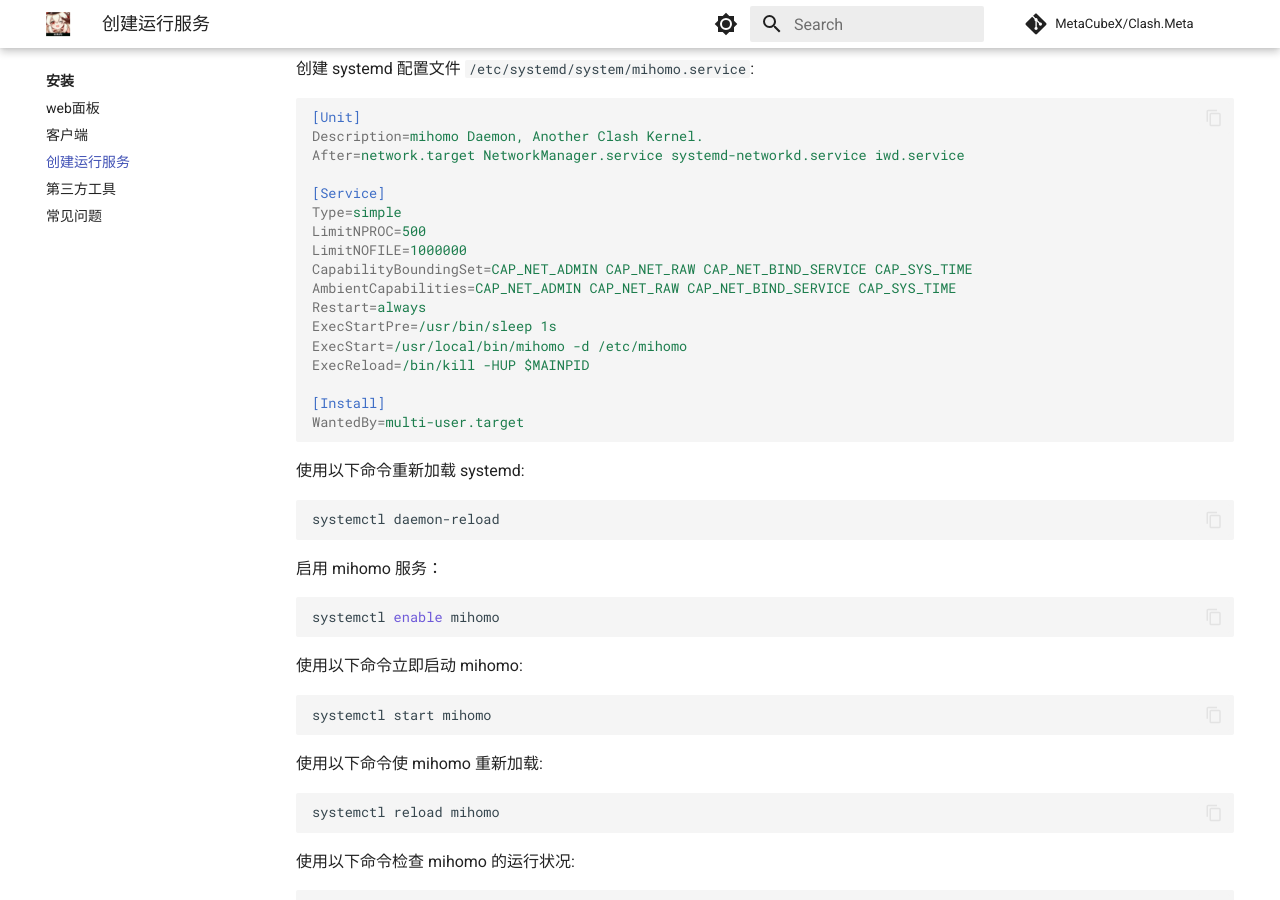
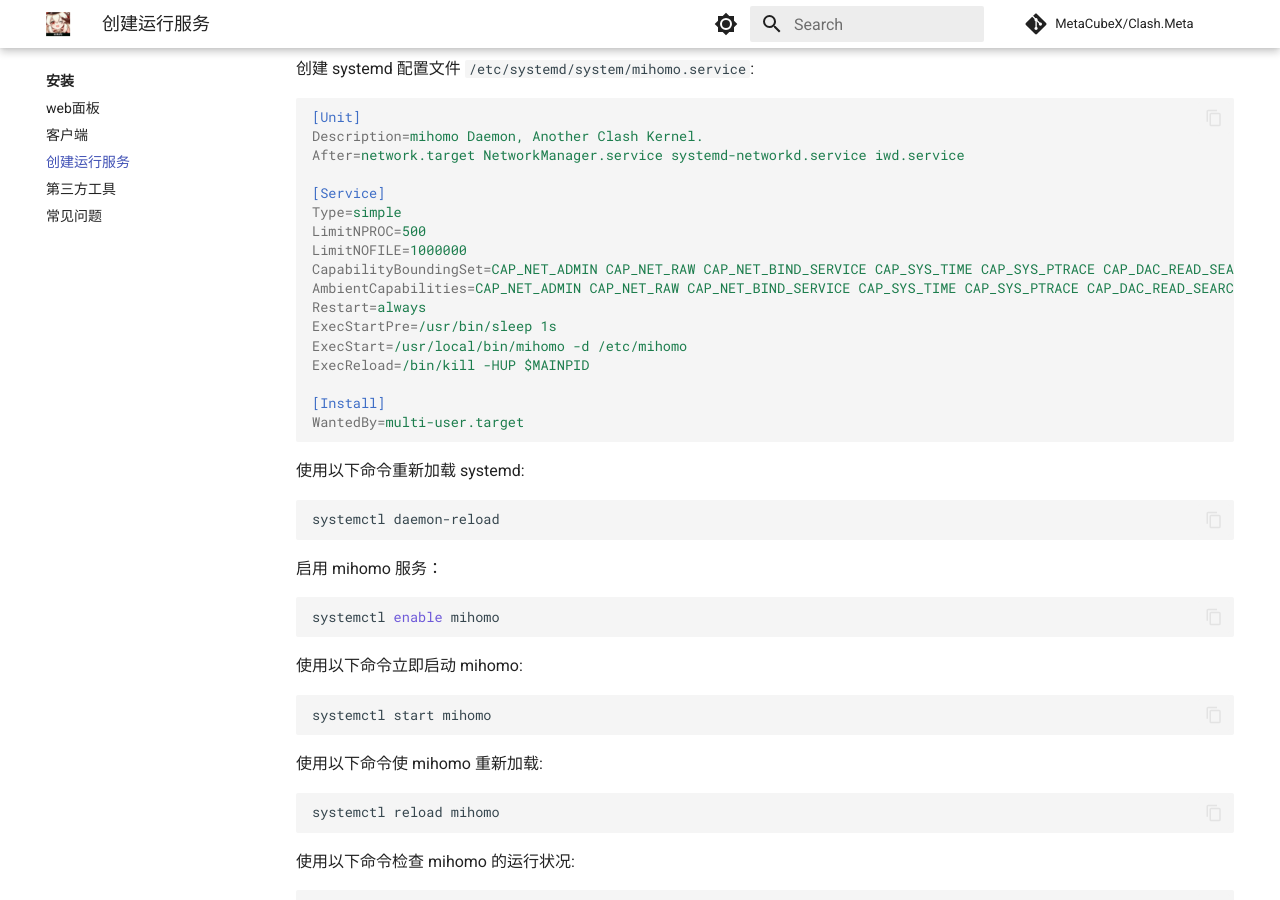
Before and after one commit to MetaCubeX/Meta-Docs, an MkDocs documentation site: the page built from docs/startup/service/index.md, in a window 1280 px wide and 900 px high, scrolled down 509 px. Built offline with MkDocs 1.6.1 and Material for MkDocs 9.7.7, drawn with Linux system fonts in a browser that asks for light colours; comment, search, counter and statistics services are not loaded.

Commit message:
更新 index.md

```diff
--- a/docs/startup/service/index.md
+++ b/docs/startup/service/index.md
@@ -30,8 +30,8 @@ After=network.target NetworkManager.service systemd-networkd.service iwd.service
 Type=simple
 LimitNPROC=500
 LimitNOFILE=1000000
-CapabilityBoundingSet=CAP_NET_ADMIN CAP_NET_RAW CAP_NET_BIND_SERVICE CAP_SYS_TIME
-AmbientCapabilities=CAP_NET_ADMIN CAP_NET_RAW CAP_NET_BIND_SERVICE CAP_SYS_TIME
+CapabilityBoundingSet=CAP_NET_ADMIN CAP_NET_RAW CAP_NET_BIND_SERVICE CAP_SYS_TIME CAP_SYS_PTRACE CAP_DAC_READ_SEARCH
+AmbientCapabilities=CAP_NET_ADMIN CAP_NET_RAW CAP_NET_BIND_SERVICE CAP_SYS_TIME CAP_SYS_PTRACE CAP_DAC_READ_SEARCH
 Restart=always
 ExecStartPre=/usr/bin/sleep 1s
 ExecStart=/usr/local/bin/mihomo -d /etc/mihomo
```
